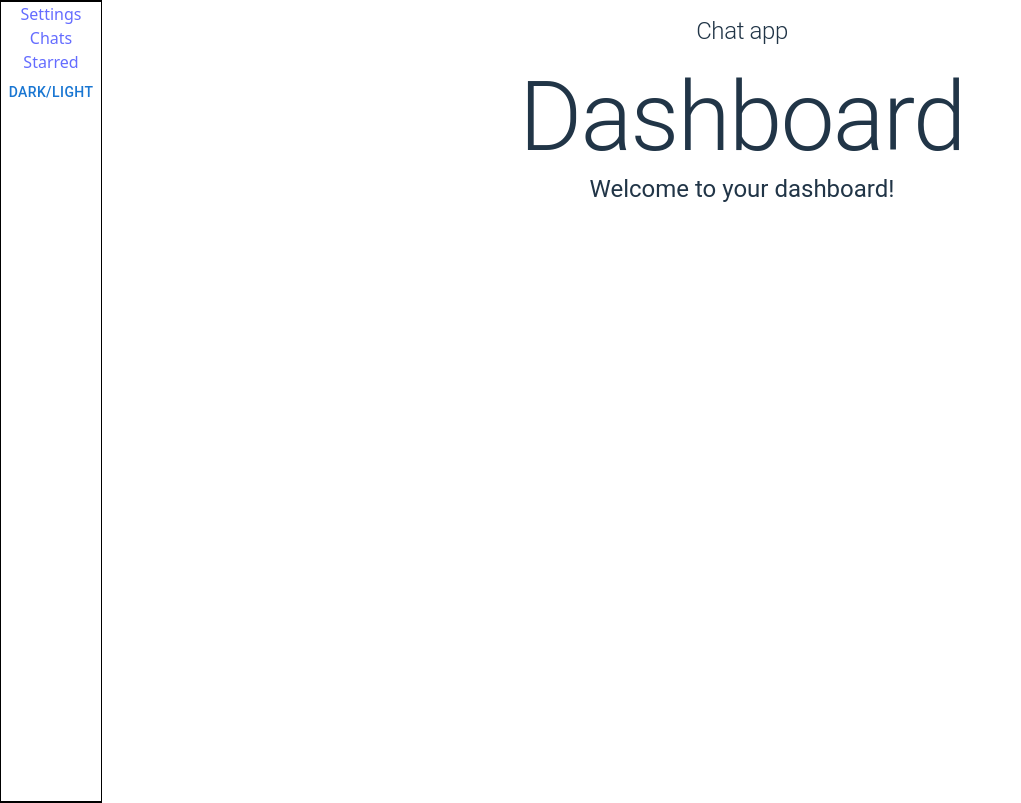
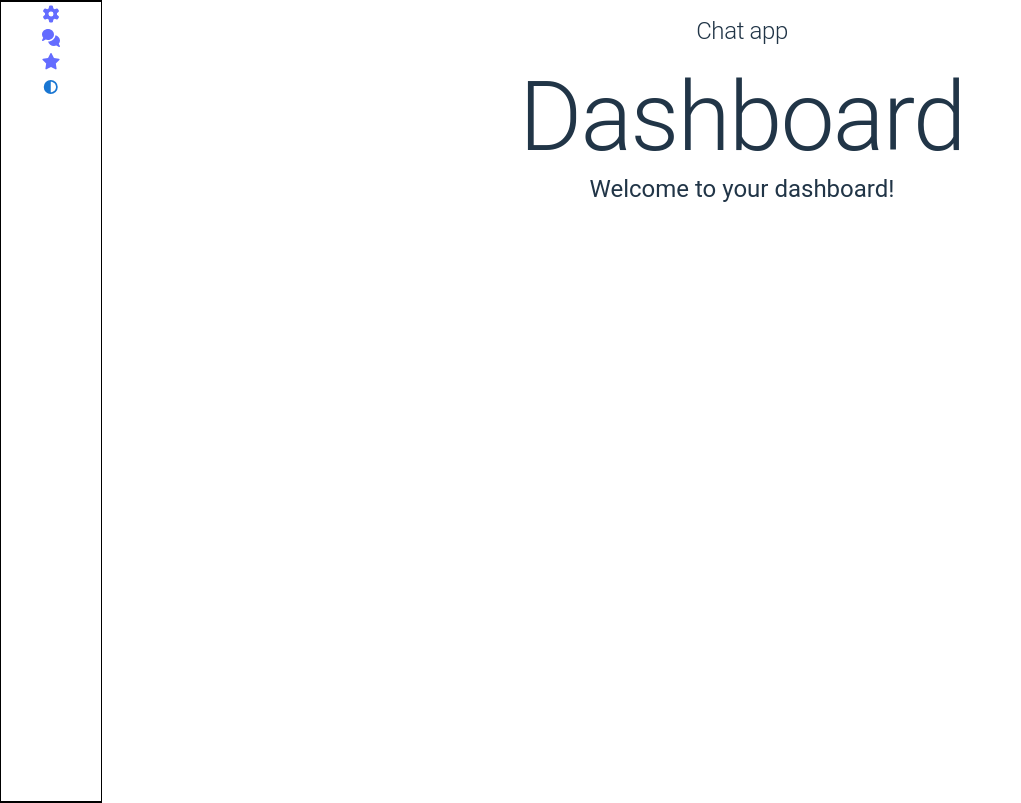
Before and after one commit to Williambraney/chat-app, a React (Vite) app in the folder client/: page /app in a window 1280 px wide. Shown: the top 803 px of the page, without its empty margins (0-1021 px from the left). Built offline with nearby package versions, Linux system fonts and the light colour scheme.

Commit message:
Add icons to nav list items

```diff
--- a/client/package.json
+++ b/client/package.json
@@ -11,6 +11,9 @@
   "dependencies": {
     "@emotion/react": "^11.14.0",
     "@emotion/styled": "^11.14.1",
+    "@fortawesome/fontawesome-svg-core": "^7.0.0",
+    "@fortawesome/free-solid-svg-icons": "^7.0.0",
+    "@fortawesome/react-fontawesome": "^0.2.3",
     "@mui/icons-material": "^7.2.0",
     "@mui/lab": "^7.0.0-beta.14",
     "@mui/material": "^7.2.0",
--- a/client/src/components/features/Nav/LightDarkMode.tsx
+++ b/client/src/components/features/Nav/LightDarkMode.tsx
@@ -1,10 +1,14 @@
+import { faCircleHalfStroke } from '@fortawesome/free-solid-svg-icons';
+import { FontAwesomeIcon } from '@fortawesome/react-fontawesome';
 import Button from 'components/ui/Button';
 import type { JSX } from 'react';
 
 export default function LightDarkMode(): JSX.Element {
     return (
         <Button>
-            Dark/Light
+            <FontAwesomeIcon
+                icon = { faCircleHalfStroke }
+            />
         </Button>
     );
 }
--- a/client/src/components/features/Nav/Nav.tsx
+++ b/client/src/components/features/Nav/Nav.tsx
@@ -3,6 +3,8 @@ import type { JSX } from 'react';
 import NavList from './NavList';
 import NavListItem from './NavListItem';
 import LightDarkMode from './LightDarkMode';
+import { FontAwesomeIcon } from '@fortawesome/react-fontawesome';
+import { faComments, faGear, faStar } from '@fortawesome/free-solid-svg-icons';
 
 export default function NavBar(): JSX.Element {
     return (
@@ -19,17 +21,23 @@ export default function NavBar(): JSX.Element {
                     <NavListItem
                         to = '/settings'
                     >
-                        Settings
+                        <FontAwesomeIcon
+                            icon = { faGear }
+                        />
                     </NavListItem>
                     <NavListItem
                         to = '/chats'
                     >
-                        Chats
+                        <FontAwesomeIcon
+                            icon = { faComments }
+                        />
                     </NavListItem>
                     <NavListItem
                         to = '/starred'
                     >
-                        Starred
+                        <FontAwesomeIcon
+                            icon = { faStar }
+                        />
                     </NavListItem>
                     <LightDarkMode />
                 </NavList>
```
Also changed, not shown: 1 other file (tests, documents, lock files or other folders).
